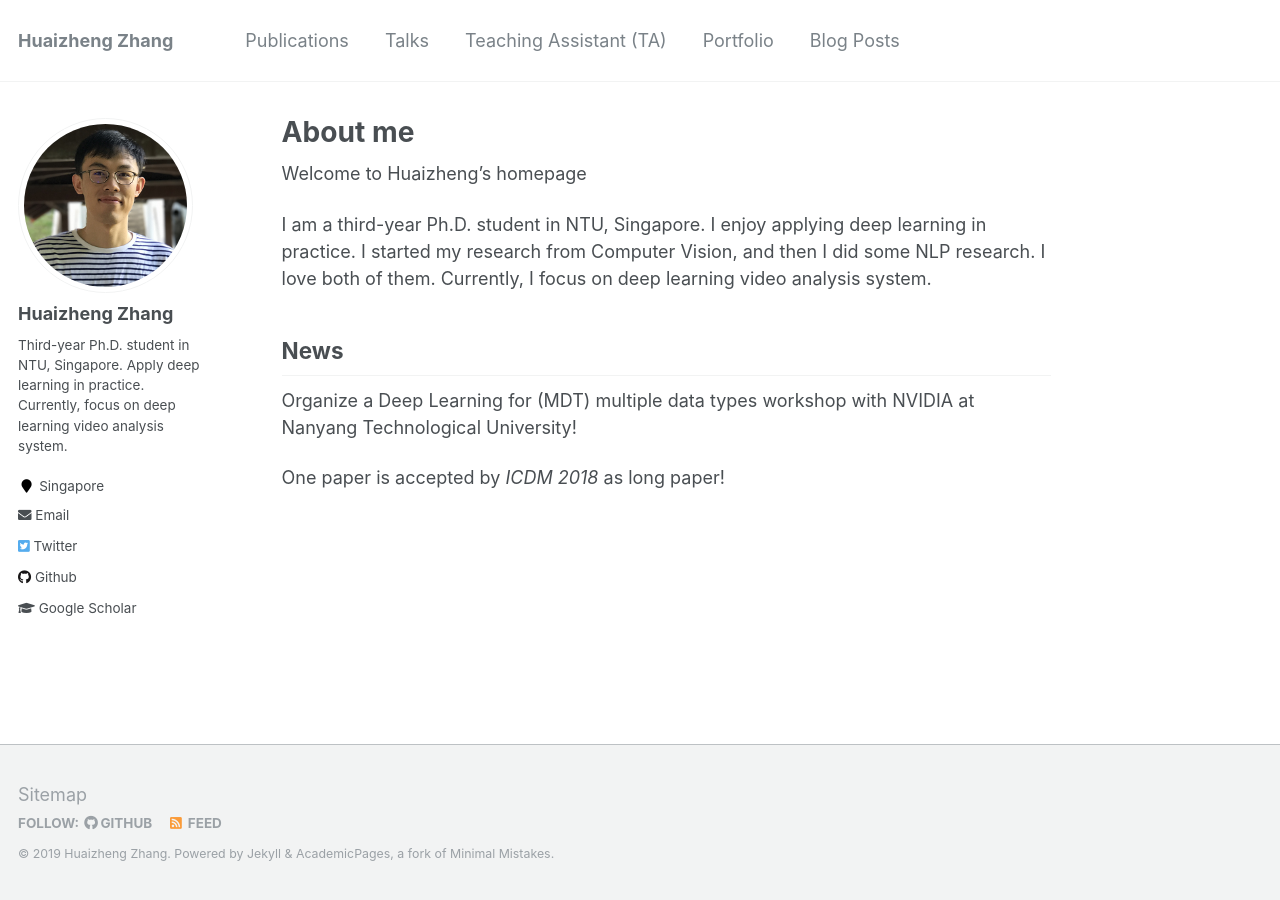
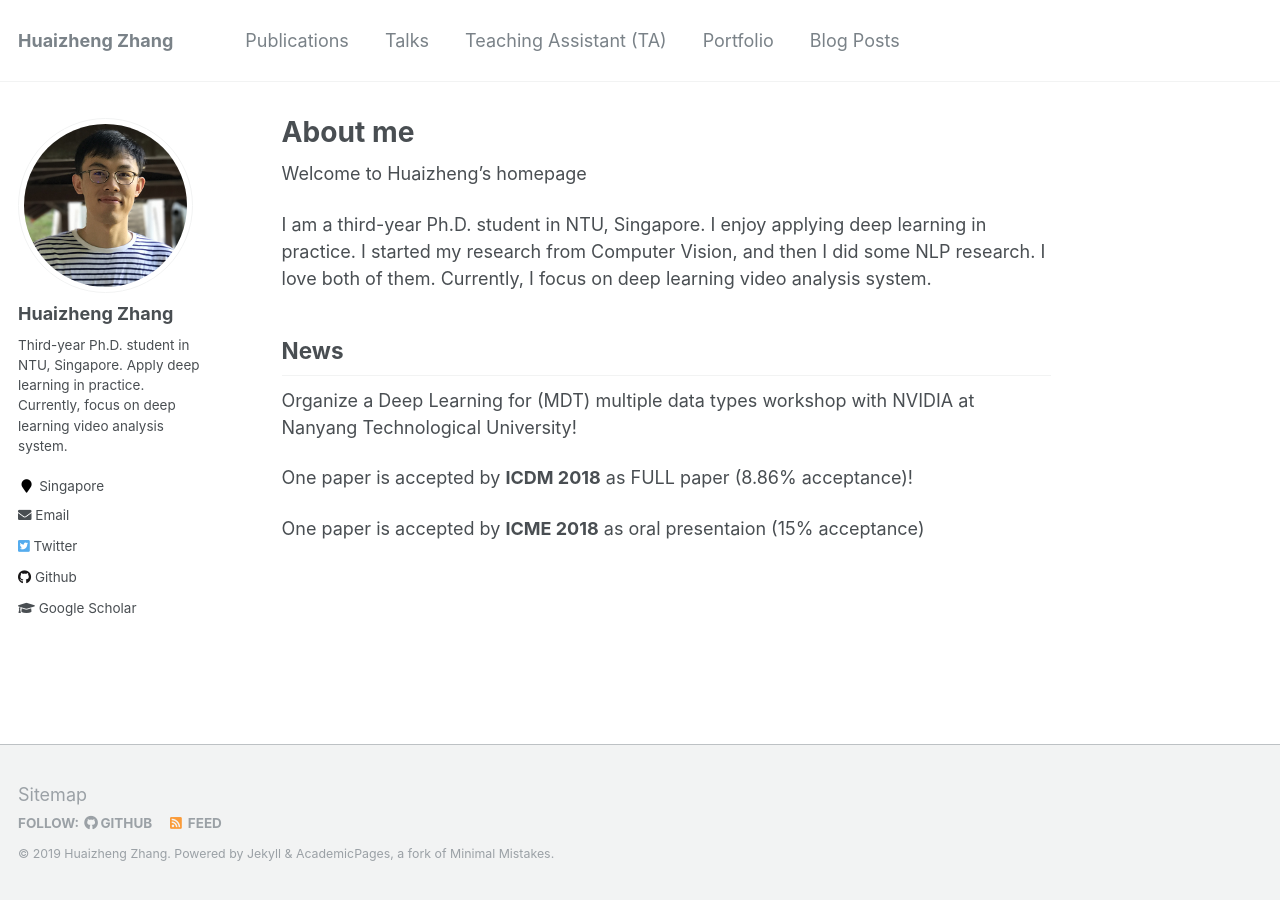
Before and after one commit to HuaizhengZhang/personal_archived, a Jekyll site: the page built from _pages/about.md, in a window 1280 px wide. Built offline with Jekyll 4.4.1, drawn with Linux system fonts in a browser that asks for light colours.

Commit message:
updated TA and news

```diff
--- a/_pages/about.md
+++ b/_pages/about.md
@@ -19,4 +19,6 @@ News
 
 Organize a Deep Learning for (MDT) multiple data types workshop with NVIDIA at Nanyang Technological University!
 
-One paper is accepted by *ICDM 2018* as long paper!
+One paper is accepted by **ICDM 2018** as FULL paper (8.86% acceptance)!
+
+One paper is accepted by **ICME 2018** as oral presentaion (15% acceptance)
```
Also changed, not shown: _publications/DeepQoE.md (+1 -1 lines).
